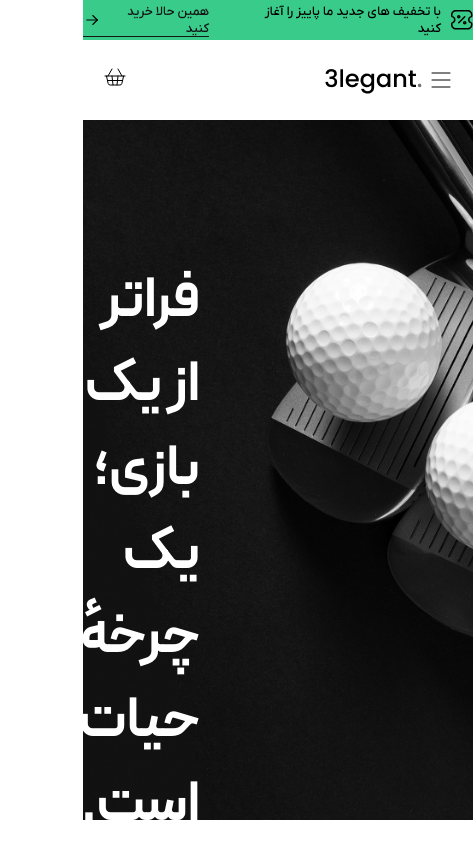
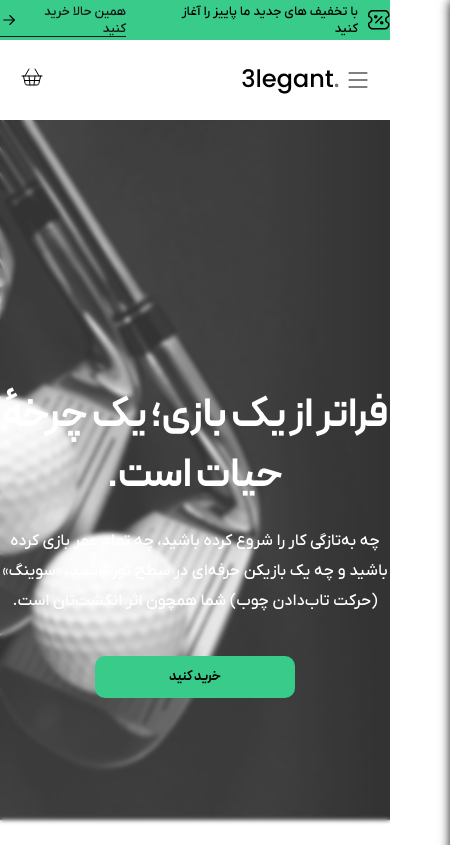
Before and after one commit to RezaFrontEndDeveloper/shopping-website-vanilla-js, a plain HTML site: page index.html in a window 390 px wide. Shown: the top 845 px of the page, 473 px wide, since content can reach past the window. Drawn offline with Linux system fonts and the light colour scheme.

Commit message:
fixed responsive

```diff
--- a/media.css
+++ b/media.css
@@ -33,4 +33,25 @@
   .basket h3 {
     font-size: 0.9rem;
   }
+  .hero-section-description {
+    width: 100%;
+    top: 0;
+    text-align: center;
+    background-color: rgba(255, 255, 255, 0.2);
+    backdrop-filter: blur(2px);
+
+    height: 100vh;
+    display: flex;
+    flex-direction: column;
+    align-items: center;
+    justify-content: center;
+    gap: 20px;
+  }
+  .hero-section {
+    background-position: right;
+  }
+  .hero-title {
+    font-size: 2.5rem;
+    /* margin-top: 153px; */
+  }
 }
```
